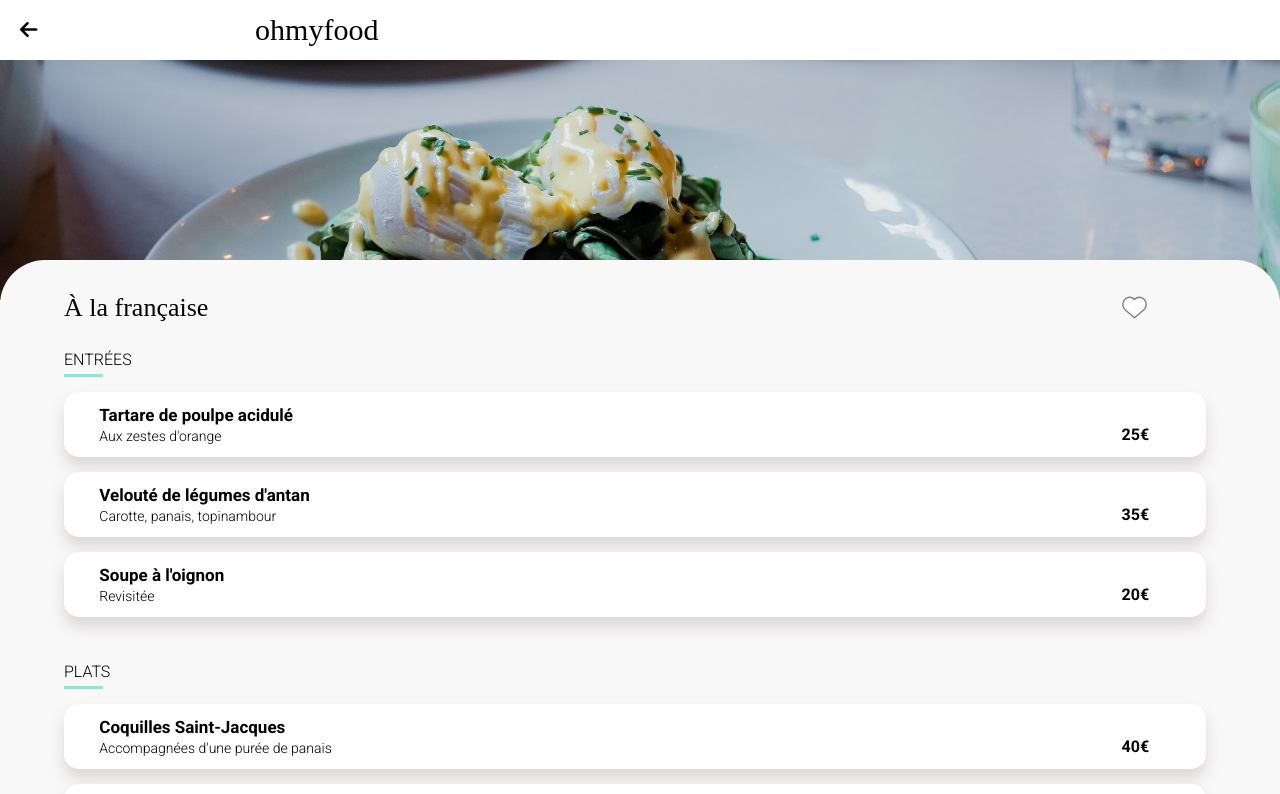
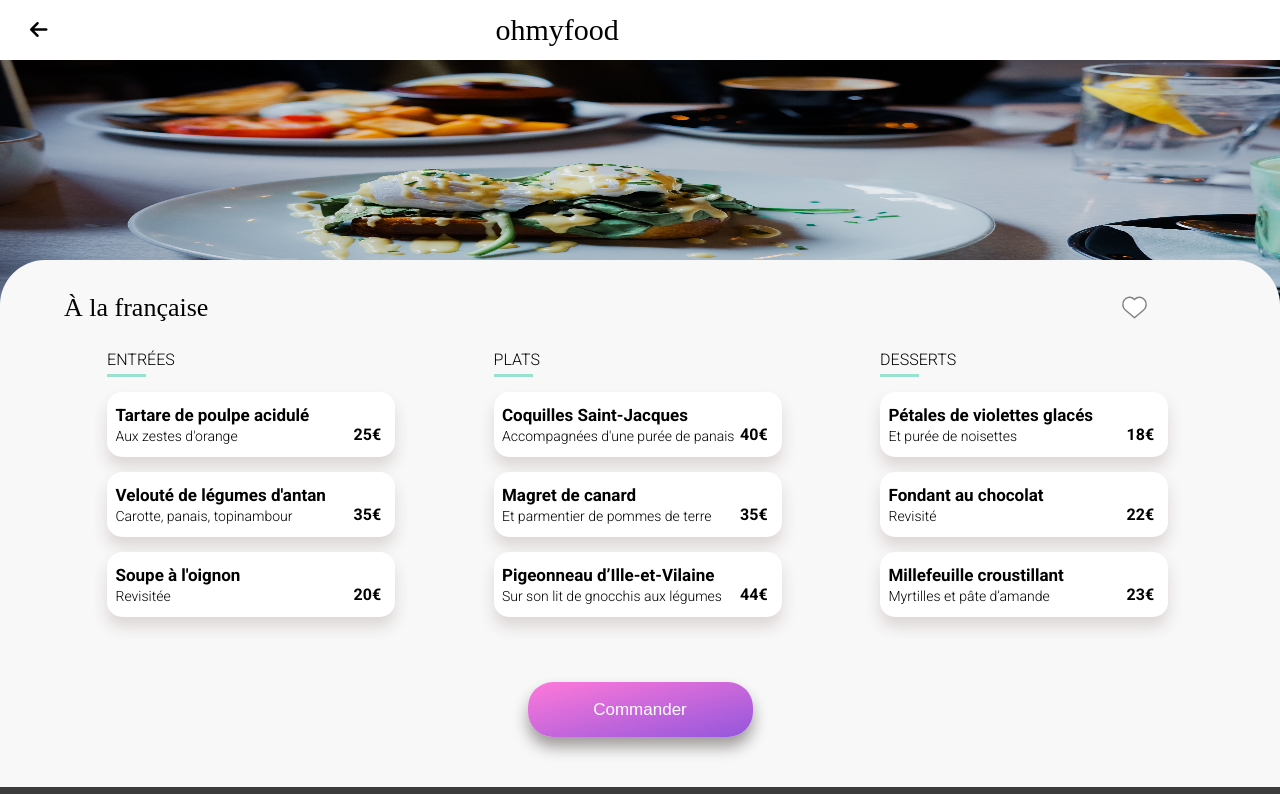
Before and after one commit to RenDupont/Projet3_OpenClassRoom, a website: page Menue.html in a window 1280 px wide. Shown: the top 794 px of the page. Drawn offline with Linux system fonts and the light colour scheme; a web font is replaced by a local one.

Commit message:
menue-responsive desktop

```diff
--- a/sass/main.scss
+++ b/sass/main.scss
@@ -44,6 +44,7 @@ body {
     position: absolute;
     height: 1770px;
     width: 100%;
+    max-width: 1400px;
     &__loader {
         width: 50px;
         height: 50px;
@@ -122,6 +123,18 @@ body {
     &__goBack {
         color: black;
         font-size: 20px;
+    }
+    @media screen and (width > 499px) and (width < 925px) {
+        &--menue {
+            gap: 35%;
+            padding-left: 30px;
+        }
+    }
+    @media screen and (width >= 925px) {
+        &--menue {
+            gap: 35%;
+            padding-left: 30px;
+        }
     }
 }
 
@@ -371,6 +384,9 @@ body {
     @media screen and (width >= 925px) {
         &__tittle {
             padding-left: 3%;
+            &--modifier {
+                padding: 0;
+            }
         }
         &__list {
             flex-direction: row;
@@ -393,6 +409,15 @@ body {
         width: 100%;
         object-fit: cover;
         height: 240px;
+    }
+    @media screen and (width > 499px) and (width < 925px) {
+
+    }
+    @media screen and (width >= 925px) {
+        >img {
+            object-fit: fill;
+            height: 250px;
+        }
     }
 }
 
@@ -519,6 +544,28 @@ body {
         right: 5%;
         top: 50%;
     }
+
+    @media screen and (width > 499px) and (width < 925px) {
+
+    }
+    @media screen and (width >= 925px) {
+        &__list {
+            &--global {
+                gap: 25px;
+                padding-left: 2%;
+                flex-direction: row;
+                justify-content: space-evenly;
+            }
+        }
+        &__plate {
+            width: 100%;
+            min-width: 280px;
+        }
+        >button {
+            margin-top: 40px;
+        }
+    }
+
 }
 
 .footer {
@@ -558,6 +605,7 @@ body {
         }
     }
     @media screen and (width >= 925px) {
+        padding-left: 3%;
         &__content {
             >a {
                 gap: 1%;
```
Also changed, not shown: public/css/style.css.
